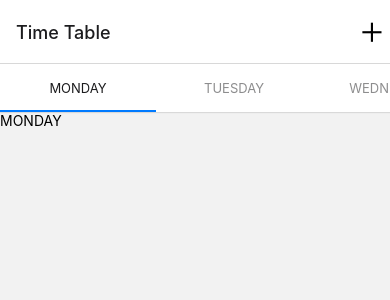
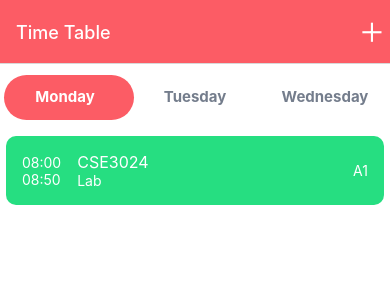
Before and after one commit to Neeleshrj/TimeLy, a React Native app: screen /timetable in a window 390 px wide. Shown: the top 300 px of the page. Built offline with nearby package versions, Linux system fonts and the light colour scheme.

Commit message:
tab bar styling done

```diff
--- a/src/components/ClassList/index.jsx
+++ b/src/components/ClassList/index.jsx
@@ -1,10 +1,37 @@
-import React from 'react';
-import {View, Text} from 'react-native';
+import React from "react";
+import { View, Text, StyleSheet } from "react-native";
+import { ListItem } from "react-native-elements";
+import {widthPercentageToDP as wp, heightPercentageToDP as hp} from 'react-native-responsive-screen';
 
-export default function ClassList(){
-    return(
+
+export default function ClassList() {
+  return (
+      <ListItem containerStyle={[{backgroundColor: '#26de81'},styles.container]}>
         <View>
-            <Text>MONDAY</Text>
+            <Text style={styles.textColor}>08:00</Text>
+            <Text style={styles.textColor}>08:50</Text>
         </View>
-    )
+        <ListItem.Content containerStyle={styles.content}>
+          <ListItem.Title style={styles.textColor}>CSE3024</ListItem.Title>
+          <ListItem.Subtitle style={styles.textColor}>Lab</ListItem.Subtitle>
+        </ListItem.Content>
+        <View>
+            <Text style={styles.textColor}>A1</Text>
+        </View>
+      </ListItem>
+  );
 }
+
+const styles = StyleSheet.create({
+    container: {
+        marginHorizontal: wp('1.5%'),
+        marginTop: hp('1%'),
+        borderRadius: 10,
+    },
+    textColor: {
+        color: "#fff"
+    },
+    content: {
+        color: '#fff'
+    }
+})
--- a/src/routes/rootNav.js
+++ b/src/routes/rootNav.js
@@ -11,12 +11,18 @@ const Stack = createNativeStackNavigator();
 
 export default function RootNav(){
     return(
-        <Stack.Navigator>
-            <Stack.Screen name="Time Table" component={TimeTable} options={({navigation}) => ({
+        <Stack.Navigator
+            screenOptions={{
+                headerTintColor: '#fff',
+                headerStyle: {backgroundColor: '#fc5c65'}
+            }}
+        >
+            <Stack.Screen name="timetable" component={TimeTable} options={({navigation}) => ({
+                headerTitle: 'Time Table',
                 headerRight: ()=> (
                     <>
                         <TouchableOpacity onPress={() => {Alert.alert('Add class')}}>
-                            <Icon name="add-outline" type="ionicon" color="#000" size={hp('4%')} />
+                            <Icon name="add-outline" type="ionicon" color="#fff" size={hp('4%')} />
                         </TouchableOpacity>
                     </>
                 )
--- a/src/screens/TimeTable/index.jsx
+++ b/src/screens/TimeTable/index.jsx
@@ -1,4 +1,5 @@
 import React from 'react';
+import { StyleSheet } from 'react-native';
 import {widthPercentageToDP as wp, heightPercentageToDP as hp} from 'react-native-responsive-screen';
 
 import { createMaterialTopTabNavigator } from '@react-navigation/material-top-tabs';
@@ -10,11 +11,19 @@ const Tab = createMaterialTopTabNavigator();
 
 export default function Days() {
   return (
-    <Tab.Navigator backBehaviour="firstRoute" screenOptions={{
-        tabBarLabelStyle: { fontSize: hp('1.5%')},
-        tabBarItemStyle: { width: wp('40%') },
-        tabBarScrollEnabled: true
-    }} >
+    <Tab.Navigator
+        backBehaviour="firstRoute"
+        screenOptions={{
+            tabBarLabelStyle: { fontSize: hp('1.75%'), textTransform: 'none', fontWeight: 'bold'},
+            tabBarStyle: { shadowColor: 'transparent',shadowRadius: 0, elevation: 0},
+            tabBarItemStyle: styles.tabBar,
+            tabBarScrollEnabled: true,
+            tabBarIndicatorStyle: styles.indicator,
+            tabBarActiveTintColor: '#fff',
+            tabBarInactiveTintColor: '#747d8c',
+    }}
+    sceneContainerStyle={{backgroundColor: '#fff'}}
+    >
       <Tab.Screen name="Monday" component={ClassList}/>
       <Tab.Screen name="Tuesday" component={ClassList}/>
       <Tab.Screen name="Wednesday" component={ClassList}/>
@@ -25,3 +34,21 @@ export default function Days() {
     </Tab.Navigator>
   );
 }
+
+const styles = StyleSheet.create({
+    tabBar: {
+        width: wp('33.33%'),
+
+        // backgroundColor: '#fff',
+        // borderRadius: 100,
+        marginVertical: hp('1%'),
+        // marginHorizontal: wp('1%')
+    },
+    indicator: {
+        backgroundColor: '#fc5c65',
+        height: '70%',
+        borderRadius: 100,
+        marginVertical: hp('1%'),
+        marginHorizontal: hp('0.5%')
+    }
+})
```
